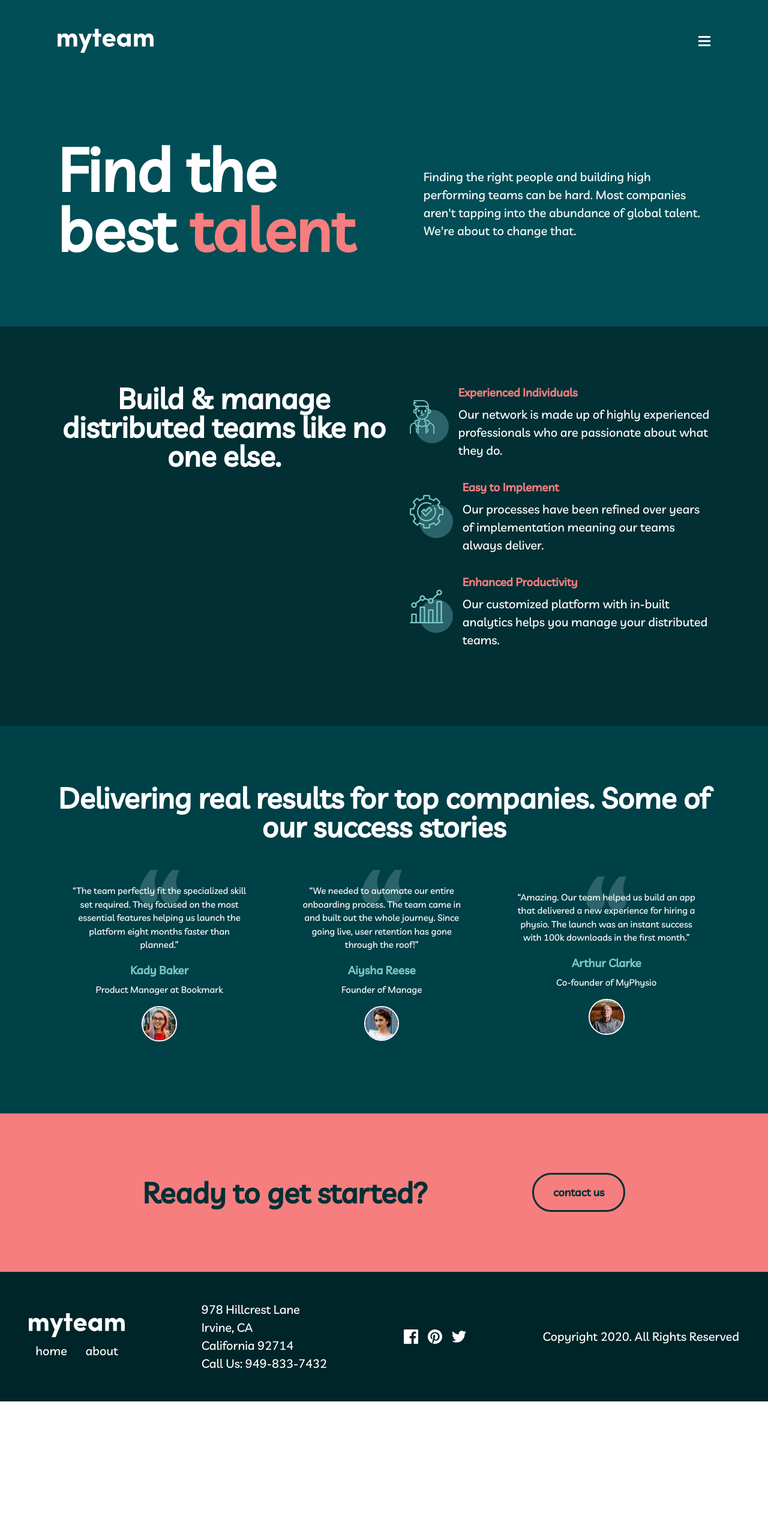
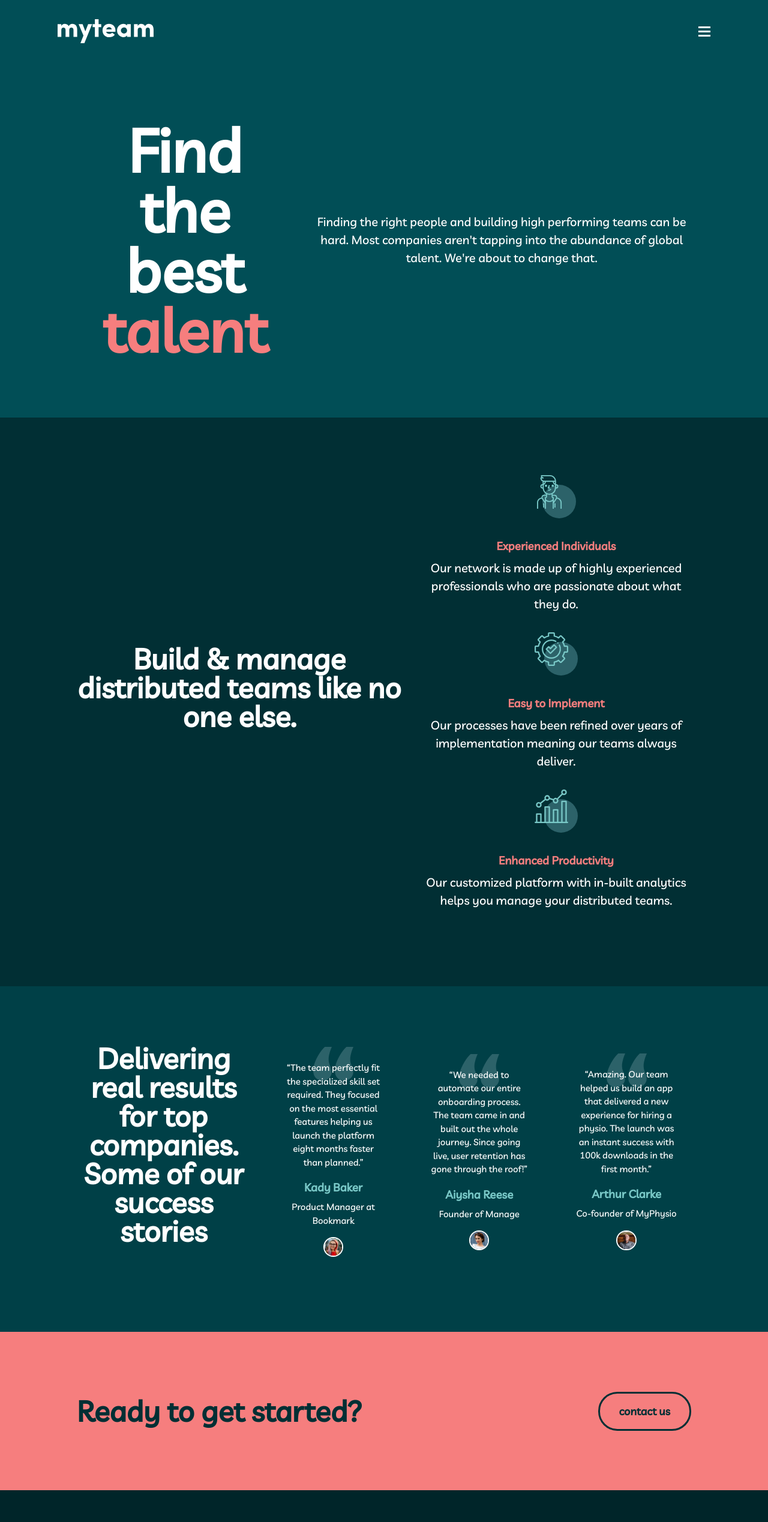
Before and after one commit to JioBautista/myteam-multi-page-website, a React (Vite) app in the folder app/: page / in a window 1280 px wide. Shown: the top 2537 px of the page at 60% size. Before the commit the page ends 2336 px from the top, so only its background shows below. Built offline with nearby package versions, Linux system fonts and the light colour scheme.

Commit message:
wrapper and content div added

```diff
--- a/app/src/navbar/navbar.module.scss
+++ b/app/src/navbar/navbar.module.scss
@@ -3,9 +3,9 @@
     display: flex;
     align-items: center;
     justify-content: space-between;
-    padding: 3rem 2rem;
+    padding: 2rem;
 
     @media(min-width: 1024px) {
-        padding: 3rem 6rem;
+        padding: 2rem 6rem;
     }
 }
--- a/app/src/pages/home/Build.jsx
+++ b/app/src/pages/home/Build.jsx
@@ -5,6 +5,8 @@ import styles from "../../styles/home.module.scss";
 function Build() {
   return (
     <div className={styles.build}>
+      <div className={styles.wrapper}>
+        <div className={styles.content}>
           <h2>Build & manage distributed teams like no one else.</h2>
           <div>
             {data.map((items) => {
@@ -22,6 +24,8 @@ function Build() {
             })}
           </div>
         </div>
+      </div>
+    </div>
   );
 }
 
--- a/app/src/pages/home/Ready.jsx
+++ b/app/src/pages/home/Ready.jsx
@@ -5,8 +5,12 @@ import styles from "../../styles/home.module.scss";
 function Ready() {
   return (
     <div className={styles.ready}>
-      <h2>Ready to get started?</h2>
-      <Button>contact us</Button>
+      <div className={styles.wrapper}>
+        <div className={styles.content}>
+          <h2>Ready to get started?</h2>
+          <Button>contact us</Button>
+        </div>
+      </div>
     </div>
   );
 }
--- a/app/src/pages/home/Success.jsx
+++ b/app/src/pages/home/Success.jsx
@@ -5,6 +5,8 @@ import styles from "../../styles/home.module.scss";
 function Success() {
   return (
     <div className={styles.success}>
+      <div className={styles.wrapper}>
+        <div className={styles.content}>
           <h2>
             Delivering real results for top companies. Some of our{" "}
             <span>success stories</span>
@@ -24,6 +26,8 @@ function Success() {
             })}
           </div>
         </div>
+      </div>
+    </div>
   );
 }
 
--- a/app/src/pages/home/Talent.jsx
+++ b/app/src/pages/home/Talent.jsx
@@ -4,6 +4,8 @@ import styles from "../../styles/home.module.scss";
 function Talent() {
   return (
     <div className={styles.talent}>
+      <div className={styles.wrapper}>
+        <div className={styles.content}>
           <h1>
             Find the best <span>talent</span>
           </h1>
@@ -13,6 +15,8 @@ function Talent() {
             talent. We're about to change that.
           </p>
         </div>
+      </div>
+    </div>
   );
 }
 
--- a/app/src/styles/home.module.scss
+++ b/app/src/styles/home.module.scss
@@ -3,19 +3,36 @@
     padding: 2rem;
 
     @media(min-width:768px) {
-        padding: 3rem;
+        padding: 4rem 0;
     }
 
     @media(min-width: 1024px) {
-        padding: 6rem;
+        padding: 6rem 0;
     }
 }
 
 @mixin flexCenter {
     display: flex;
-    justify-content: center;
+    flex-direction: column;
+    justify-content: space-between;
     align-items: center;
     gap: 2rem;
+}
+
+// Wrapper div
+.wrapper {
+    max-width: 80%;
+    margin-inline: auto;
+}
+
+// Content div
+.content {
+    @include padding();
+    @include flexCenter();
+
+    @media(min-width:1024px) {
+        flex-direction: row;
+    }
 }
 
 // Home component - parent container
@@ -25,7 +42,7 @@
 
     h1 {
         font-size: clamp(40px, 8vw, 100px);
-        margin-bottom: 1rem;
+        // margin-bottom: 0.25rem;
         line-height: 1;
     }
 
@@ -44,56 +61,26 @@
 
 // Talent component - child container
 .talent {
-    @include padding();
     background-color: #014E56;
     text-align: center;
 
     span {
         color: #F67E7E;
     }
-
-    @media(min-width: 1024px) {
-        @include flexCenter();
-        text-align: start;
-
-        p {
-            flex-shrink: 2;
-        }
-    }
 }
 
 // Build component - child container
 .build {
-    @include padding();
     background-color: #012F34;
-
-    @media(min-width: 1024px) {
-        @include flexCenter();
-        flex-direction: row;
-
-        h2 {
-            align-self: flex-start;
-        }
-    }
-
 
     .buildcontent {
         @include flexCenter();
-        flex-direction: column;
-        text-align: center;
         margin-bottom: 2rem;
-
-        @media(min-width: 1024px) {
-            flex-direction: row;
-            text-align: start;
-            gap: 1rem;
-        }
     }
 }
 
 // Success component - child container
 .success {
-    @include padding();
     background-color: #004047;
 
     .avatars {
@@ -104,6 +91,7 @@
             flex-direction: row;
         }
     }
+
     .avatar {
         padding: 1.5rem;
         text-align: center;
@@ -128,22 +116,15 @@
         }
     }
 }
+
 // Ready component - NOTE: LOCATED INSIDE LAYOUT COMPONENT
 .ready {
     position: relative;
-    @include padding();
     background-color: #F67E7E;
-    @include flexCenter();
-    flex-direction: column;
 
     h2 {
         margin-bottom: 0;
         color: #012F34;
         font-size: clamp(32px, 5vw, 48px);
     }
-
-    @media(min-width: 768px) {
-        flex-direction: row;
-        justify-content: space-evenly;
-    }
 }
```
Lines whose indentation alone changed are shown as unchanged.
